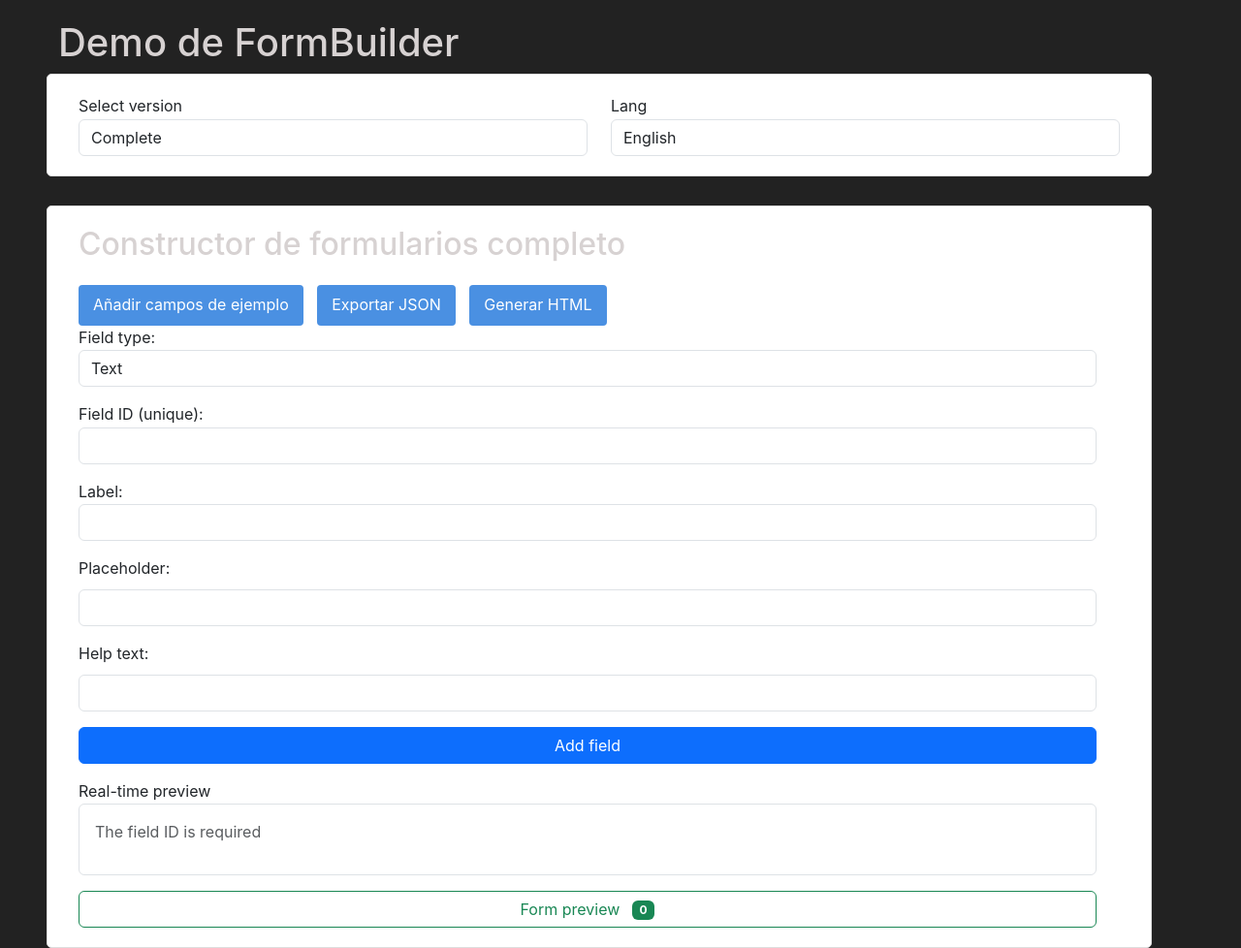
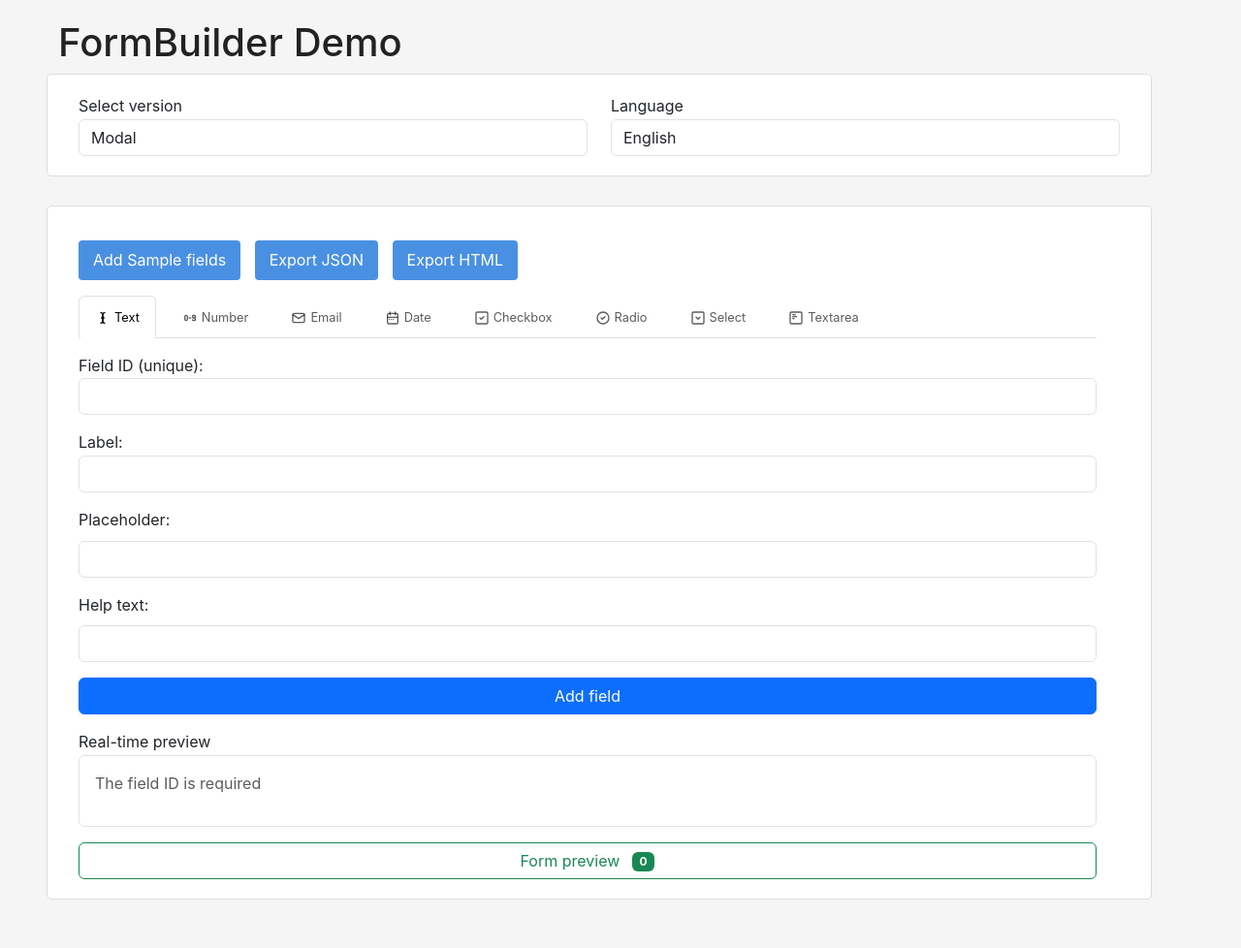
Before and after one commit to juansueldo/formbuilder, a plain HTML site: page index.html in a window 1280 px wide. Shown: the whole page at 97% size. Drawn offline with nearby package versions, Linux system fonts and the light colour scheme.

Commit message:
Select options tab-select

```diff
--- a/index.html
+++ b/index.html
@@ -13,11 +13,11 @@
       max-width: 1200px;
       margin: 0 auto;
       padding: 20px;
-      background-color: #222222;
+      background-color: #f5f5f5;
     }
 
     h1, h2 {
-      color: #d7d2d2;
+      color: #222;
     }
 
     .container {
@@ -51,19 +51,19 @@
   </style>
 </head>
 <body>
-  <h1>Demo de FormBuilder</h1>
+  <h1>FormBuilder Demo</h1>
 
   <div class="container row">
     <div class="col-6">
       <label for="version">Select version</label>
       <select name="version" id="version" class="form-control">
-        <option value="complete">Complete</option>
+        <option value="complete">Modal</option>
         <option value="preview">Only preview</option>
-        <option value="simple">Simple</option>
+        <option value="simple">Inline</option>
       </select>
     </div>
     <div class="col-6">
-      <label for="language">Lang</label>
+      <label for="language">Language</label>
       <select name="language" id="language" class="form-control">
         <option value="en">English</option>
         <option value="es">Spanish</option>
@@ -74,26 +74,23 @@
   </div>
 
   <div class="container row" id="complete">
-    <h2>Constructor de formularios completo</h2>
     <div id="programmaticContainer"></div>
-    <div class="button-container">
-      <button onclick="addSampleFields()">Añadir campos de ejemplo</button>
-      <button onclick="exportFormData()">Exportar JSON</button>
-      <button onclick="generateHTML()">Generar HTML</button>
+    <div class="button-container mb-3">
+      <button onclick="addSampleFields()">Add Sample fields</button>
+      <button onclick="exportFormData()">Export JSON</button>
+      <button onclick="generateHTML()">Export HTML</button>
     </div>
     <div id="formBuilderContainer"></div>
   </div>
 
   <form action="" method="post">
     <div class="container d-none row" id="preview">
-      <h2>Solo vista previa</h2>
       <div id="previewOnlyContainer"></div>
       <button type="submit">Send</button>
     </div>
   </form>
 
   <div class="container d-none row" id="simple">
-    <h2>Constructor simplificado</h2>
     <div id="simpleBuilderContainer"></div>
   </div>
 
@@ -190,9 +187,9 @@
     const container3 = document.getElementById('simpleBuilderContainer');
     const formBuilder3 = new FormBuilder({
       container: container3,
-      allowedFields: ['type', 'fieldId', 'label'],
       showFieldControls: true,
       previewMode: 'inline',
+      displayMode: 'select'
     });
 
 
--- a/js/FormBuilder.js
+++ b/js/FormBuilder.js
@@ -16,6 +16,7 @@ class FormBuilder {
       previewTitle: null,
       lang: 'en',
       addHidden: true,
+      displayMode: 'tabs',
       ...options
     };
     this._initTranslations();
@@ -413,23 +414,23 @@ class FormBuilder {
     const label = document.createElement('label');
     label.setAttribute('for', 'type');
     label.textContent = this.translate('fieldType');
-          label.class = 'form-label';
-
+    label.className = 'form-label'; // Corregido: usamos className en lugar de class
+
+    const options = [
+      { value: 'text', text: this.translate('text'), icon: ['M10 12h4', 'M9 4a3 3 0 0 1 3 3v10a3 3 0 0 1 -3 3','M15 4a3 3 0 0 0 -3 3v10a3 3 0 0 0 3 3'] },
+      { value: 'number', text: this.translate('number'), icon: ['M11 12h2','M4 10v4a2 2 0 1 0 4 0v-4a2 2 0 1 0 -4 0z','M16 15a1 1 0 0 0 1 1h2a1 1 0 0 0 1 -1v-6a1 1 0 0 0 -1 -1h-2a1 1 0 0 0 -1 1v2a1 1 0 0 0 1 1h3'] },
+      { value: 'email', text: this.translate('email'), icon: ['M3 7a2 2 0 0 1 2 -2h14a2 2 0 0 1 2 2v10a2 2 0 0 1 -2 2h-14a2 2 0 0 1 -2 -2v-10z','M3 7l9 6l9 -6'] },
+      { value: 'date', text: this.translate('date'), icon: ['M4 7a2 2 0 0 1 2 -2h12a2 2 0 0 1 2 2v12a2 2 0 0 1 -2 2h-12a2 2 0 0 1 -2 -2v-12z','M16 3v4','M8 3v4','M4 11h16','M7 14h.013','M10.01 14h.005','M13.01 14h.005'] },
+      { value: 'checkbox', text: this.translate('checkbox'), icon: ['M3 3m0 2a2 2 0 0 1 2 -2h14a2 2 0 0 1 2 2v14a2 2 0 0 1 -2 2h-14a2 2 0 0 1 -2 -2z','M9 12l2 2l4 -4'] },
+      { value: 'radio', text: this.translate('radio'), icon: ['M12 12m-9 0a9 9 0 1 0 18 0a9 9 0 1 0 -18 0','M9 12l2 2l4 -4'] },
+      { value: 'select', text: this.translate('select'), icon: ['M3 3m0 2a2 2 0 0 1 2 -2h14a2 2 0 0 1 2 2v14a2 2 0 0 1 -2 2h-14a2 2 0 0 1 -2 -2z','M9 11l3 3l3 -3'] },
+      { value: 'textarea', text: this.translate('textarea'), icon: ['M3 3m0 2a2 2 0 0 1 2 -2h14a2 2 0 0 1 2 2v14a2 2 0 0 1 -2 2h-14a2 2 0 0 1 -2 -2z','M9 13h-2','M13 10h-6','M11 7h-4'] }
+    ];
+
+    if(this.options.displayMode === 'select') {
       const select = document.createElement('select');
       select.id = 'type';
       select.className = 'form-control';
-
-          const options = [
-            { value: 'text', text: this.translate('text') },
-            { value: 'number', text: this.translate('number') },
-            { value: 'email', text: this.translate('email') },
-            { value: 'date', text: this.translate('date') },
-            { value: 'checkbox', text: this.translate('checkbox') },
-            { value: 'radio', text: this.translate('radio') },
-            { value: 'select', text: this.translate('select') },
-            { value: 'textarea', text: this.translate('textarea') }
-          ];
-
       options.forEach(opt => {
         const option = document.createElement('option');
         option.value = opt.value;
@@ -442,6 +443,72 @@ class FormBuilder {
 
       this.typeField = select;
       return field;
+    } else {
+      const tabsContainer = document.createElement('div');
+      tabsContainer.className = 'tabs-container mb-2';
+
+      const tabNav = document.createElement('ul');
+      tabNav.className = 'nav nav-tabs';
+      tabNav.setAttribute('role', 'tablist');
+
+      // Campo oculto para almacenar el valor seleccionado
+      const hiddenInput = document.createElement('input');
+      hiddenInput.type = 'hidden';
+      hiddenInput.id = 'type';
+      hiddenInput.value = 'text';
+
+      // Función para actualizar el estado activo
+      const setActiveTab = (selectedValue) => {
+        tabNav.querySelectorAll('.nav-link').forEach(tab => {
+          const isActive = tab.getAttribute('data-value') === selectedValue;
+          tab.classList.toggle('active', isActive);
+          tab.classList.toggle('text-muted', !isActive);
+        });
+
+        // Actualizar el valor oculto
+        hiddenInput.value = selectedValue;
+
+        // Disparar evento de cambio
+        const changeEvent = new Event('change');
+        hiddenInput.dispatchEvent(changeEvent);
+      };
+
+      options.forEach((type, index) => {
+        const tabItem = document.createElement('li');
+        tabItem.className = 'nav-item';
+        tabItem.setAttribute('role', 'presentation');
+
+        const tabButton = document.createElement('button');
+        tabButton.className = `nav-link ${index === 0 ? 'active' : 'text-muted'}`;
+        tabButton.setAttribute('type', 'button');
+        tabButton.setAttribute('role', 'tab');
+        tabButton.setAttribute('data-value', type.value);
+
+        const icon = this.svgCreate(type.icon);
+        tabButton.appendChild(icon);
+
+        const labelButton = document.createElement('span');
+        labelButton.className = 'ms-1';
+        labelButton.style.fontSize = "0.8rem";
+        labelButton.textContent = `${type.text}`;
+        tabButton.appendChild(labelButton);
+
+        // Evento click para todo el botón y sus elementos hijos
+        tabButton.addEventListener('click', () => {
+          setActiveTab(type.value);
+        });
+
+        tabItem.appendChild(tabButton);
+        tabNav.appendChild(tabItem);
+      });
+
+      tabsContainer.appendChild(tabNav);
+      field.appendChild(tabsContainer);
+      field.appendChild(hiddenInput);
+
+      this.typeField = hiddenInput;
+      return field;
+    }
         }
       },
       fieldId: {
@@ -1536,6 +1603,14 @@ class FormBuilder {
     this.updateOptionsVisibility();
 
     this.typeField.scrollIntoView({ behavior: 'smooth', block: 'center' });
+    if(this.options.displayMode === 'tabs'){
+      const tabButtons = this.options.container.querySelectorAll('.tabs-container .nav-link');
+      tabButtons.forEach(tab => {
+        if (tab.getAttribute('data-value') === field.type) {
+          tab.click();
+        }
+      });
+    }
   }
 
   /**
```
Lines whose indentation alone changed are shown as unchanged.
